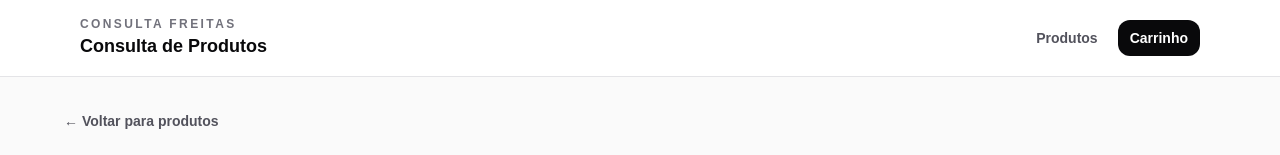
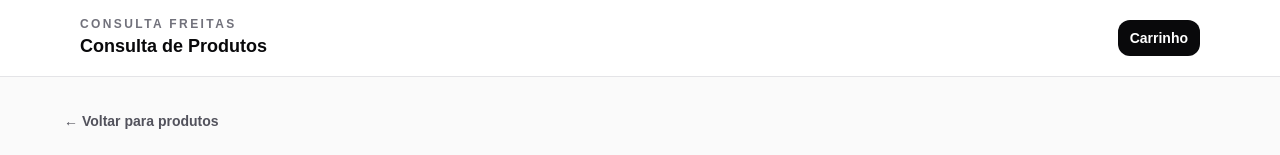
Before and after one commit to wandskk/consulta-freitas, a Next.js app: page /cart in a window 1280 px wide. Shown: the top 155 px of the page. Built offline with nearby package versions, Linux system fonts and the light colour scheme.

Commit message:
ux enhanced

```diff
--- a/src/components/layout/app-header.tsx
+++ b/src/components/layout/app-header.tsx
@@ -26,21 +26,12 @@
                 </Link>
 
                 <nav className="flex items-center gap-2">
-                    <Link
-                        href="/products"
-                        className={`rounded-xl px-3 py-2 text-sm font-semibold transition ${isProductsPage
-                                ? 'bg-zinc-950 text-white'
-                                : 'text-zinc-600 hover:bg-zinc-100'
-                            }`}
-                    >
-                        Produtos
-                    </Link>
 
                     <Link
                         href="/cart"
                         className={`relative rounded-xl px-3 py-2 text-sm font-semibold transition ${isCartPage
-                                ? 'bg-zinc-950 text-white'
-                                : 'text-zinc-600 hover:bg-zinc-100'
+                            ? 'bg-zinc-950 text-white'
+                            : 'text-zinc-600 hover:bg-zinc-100'
                             }`}
                     >
                         Carrinho
```
